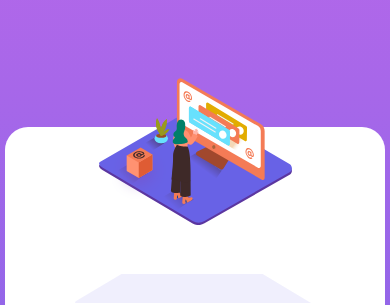
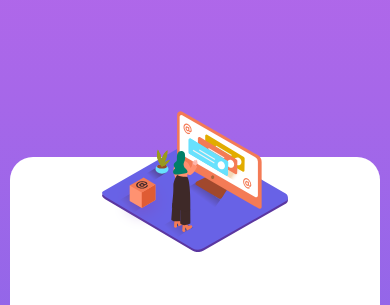
Before and after one commit to marijanagardovic/bonus-2, a plain HTML site: page index.html in a window 390 px wide. Shown: the top 305 px of the page. Drawn offline with Linux system fonts and the light colour scheme.

Commit message:
changed margin top for mobile width

```diff
--- a/style.css
+++ b/style.css
@@ -122,12 +122,13 @@ main {
 @media (max-width: 950px) {
     main {
       height: 590px;
-      width: 380px;
+      width: 370px;
       grid-template-columns: 1fr;
       grid-template-rows: 120px 1fr;
       grid-gap: 0.5rem;
       position: relative;
       padding: 3.5rem;
+      margin-top: 3.8rem;
     }
 
     .card-image {
```
